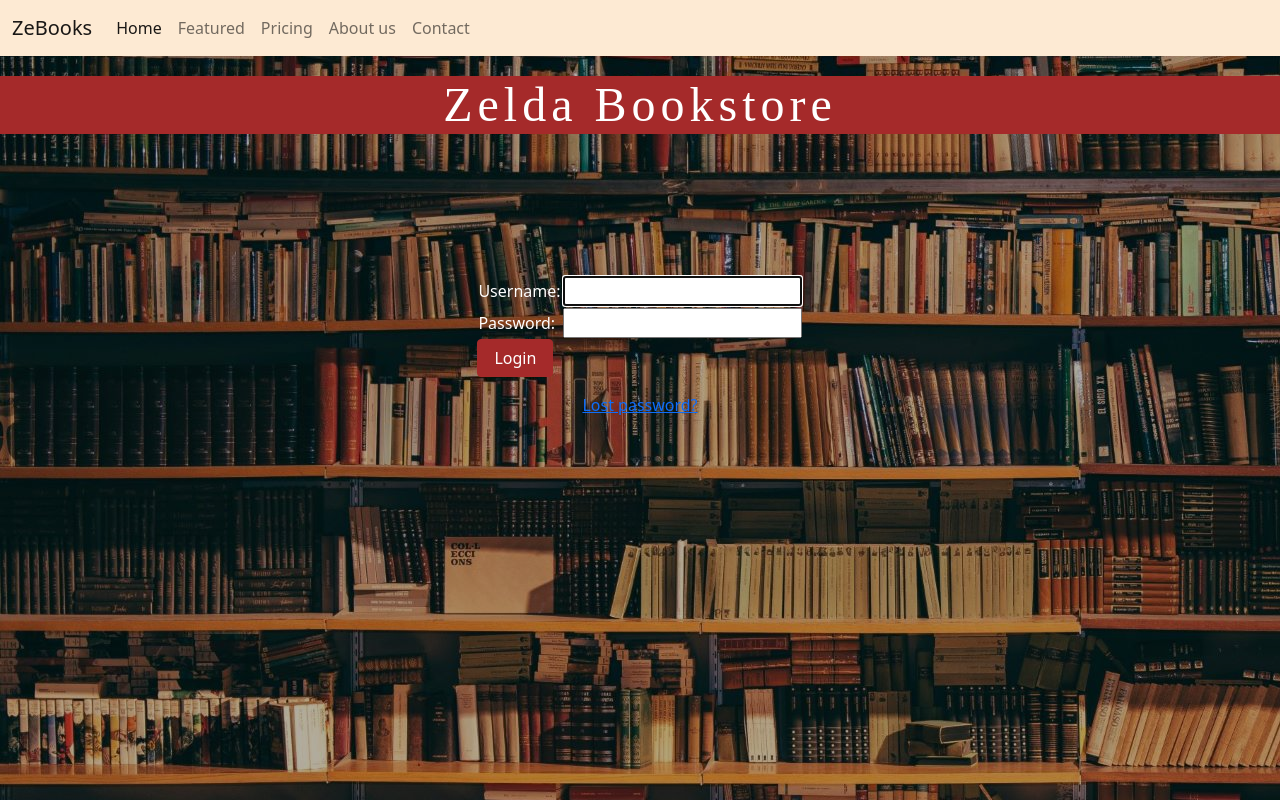
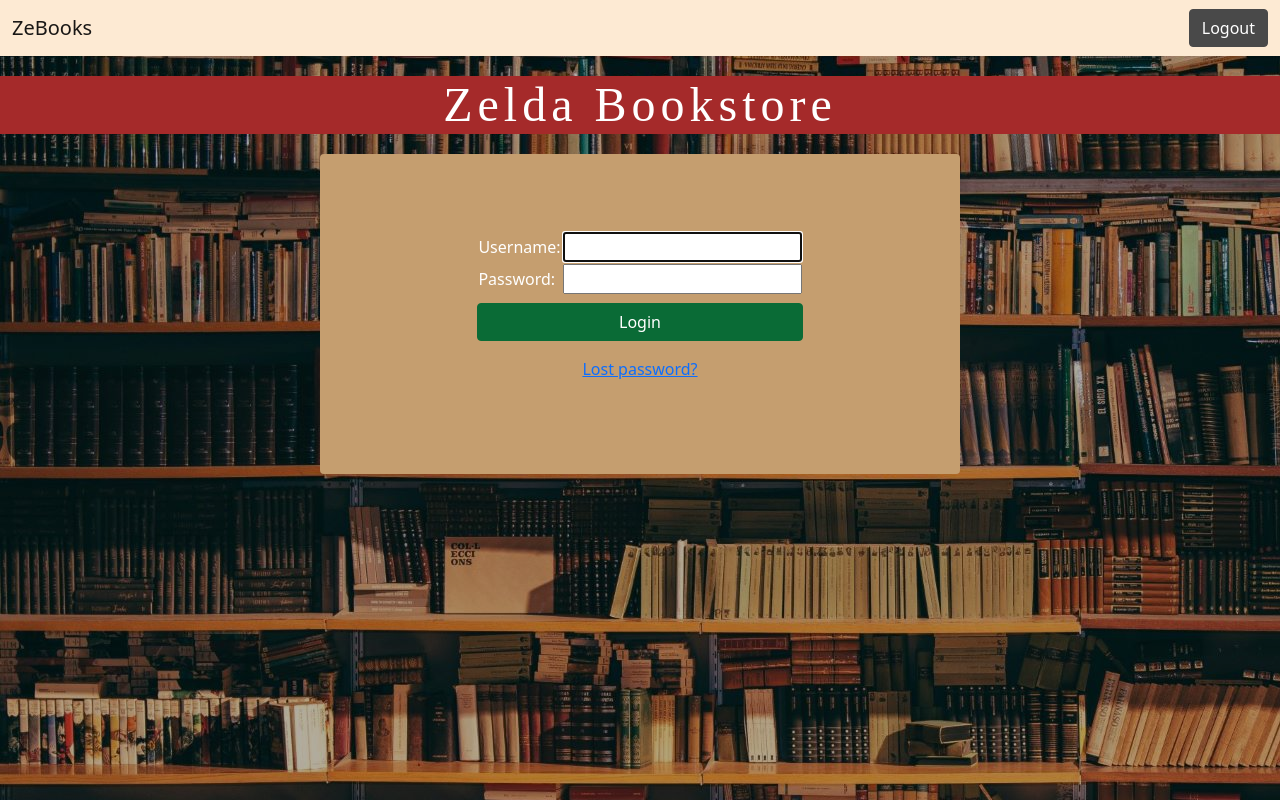
Before and after one commit to CHR-onicles/django_Bookstore, a Django app: page /login/ in a window 1280 px wide. Run offline with Django 3.2, Linux system fonts and the light colour scheme.

Commit message:
styled login buttons

```diff
--- a/books/static/books/css/style.css
+++ b/books/static/books/css/style.css
@@ -109,3 +109,31 @@ textarea {
   z-index: -1;
   border-radius: 2px;
 }
+
+.btnlogin{
+background-color: rgb(10, 107, 54);
+border-color: rgb(10, 107, 54);
+}
+
+.btnlogin:hover::before{
+background-color: rgb(7, 177, 84);
+border-color: rgb: rgb(7, 177, 84);
+}
+
+.btnlogin:hover{
+  border-color: rgb(7, 177, 84);
+}
+
+.btnlogout{
+  background-color: rgb(73, 73, 73);
+  border-color: rgb(73, 73, 73);
+}
+
+.btnlogout:hover::before{
+  background-color: black;
+  border-color: black;
+}
+
+.btnlogout:hover{
+  border-color: black;
+}
--- a/books/templates/base.html
+++ b/books/templates/base.html
@@ -20,6 +20,7 @@
 
   <body>
     <!-- NAV BAR -->
+    {% block navbar %}
       <nav class="navbar navbar-expand-md navbar-light" style="background-color: rgb(253, 234, 211)">
         <div class="container-fluid">
           <a class="navbar-brand" href="{% url 'home' %}">ZeBooks</a>
@@ -55,6 +56,7 @@
           </div>
         </div>
       </nav>
+    {% endblock navbar %}
     <!-- END NAV BAR -->
 
     <!-- TITLE -->
--- a/templates/registration/login.html
+++ b/templates/registration/login.html
@@ -1,4 +1,13 @@
 {% extends "base.html" %}
+
+{% block navbar %}
+    <nav class="navbar navbar-expand-md navbar-light" style="background-color: rgb(253, 234, 211)">
+        <div class="container-fluid">
+          <a class="navbar-brand" href="{% url 'home' %}">ZeBooks</a>
+            <button class="btn btnlogout ms-auto">Logout</button>
+        </div>
+      </nav>
+{% endblock navbar %}
 
 {% block content %}
 
@@ -16,10 +25,10 @@
         {% endif %}
     {% endif %}
 
-    <div class="container d-flex flex-column justify-content-center mx-auto w-75 align-items-center" style="height: 50vh">
+    <div class="container d-flex flex-column justify-content-center mx-auto w-50 align-items-center rounded-2" style="height: 40vh; background: rgb(197, 158, 111)">
          <form method="POST" action="{% url 'login' %}">
         {% csrf_token %}
-        <table>
+        <table class="mytable">
             <tr>
                 <td class="text-white">{{ form.username.label_tag }}</td>
                 <td>{{ form.username }}</td>
@@ -30,7 +39,9 @@
             </tr>
         </table>
 
-        <button class="btn px-3" type="submit">Login</button>
+        <div class="d-flex justify-content-end mt-2">
+            <button class="btn btnlogin w-100" type="submit">Login</button>
+        </div>
         <input type="hidden" name="next" value="{{ next }}">
     </form>
 
```
Lines whose indentation alone changed are shown as unchanged.
